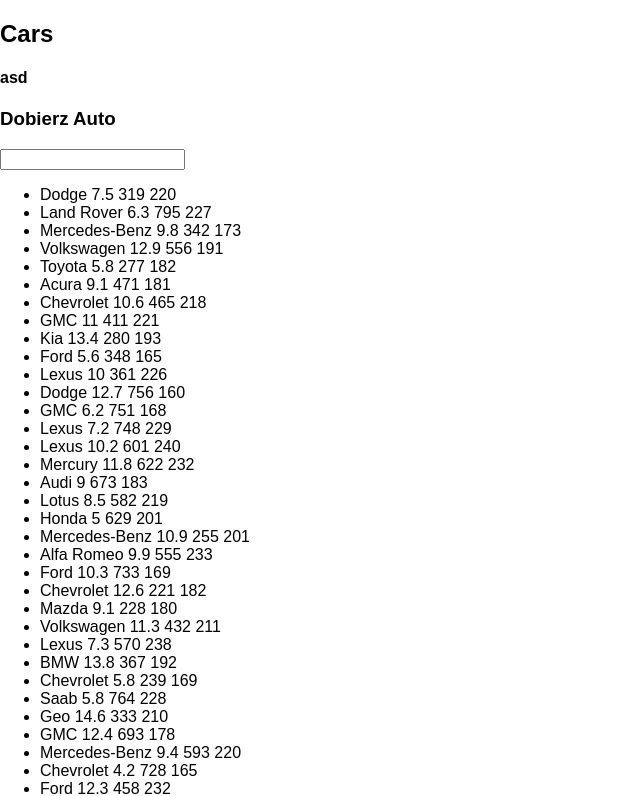
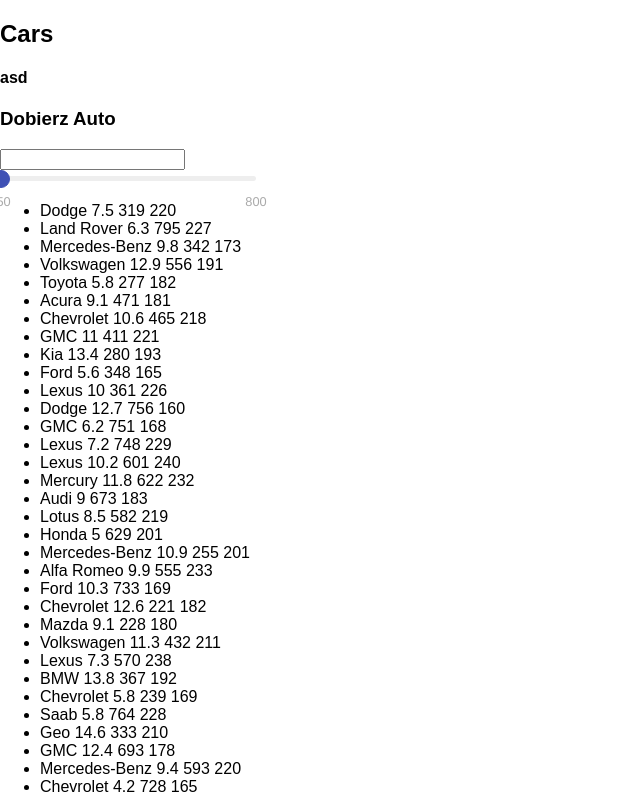
Before and after one commit to jacekkowalczyk91/caryourself-app, a React (Create React App) app in the folder caryourself-app/: page / in a window 1280 px wide. Shown: the top 796 px of the page, without its empty margins (0-640 px from the left). Built offline with nearby package versions, Linux system fonts and the light colour scheme.

Commit message:
input range added

```diff
--- a/caryourself-app/package.json
+++ b/caryourself-app/package.json
@@ -6,6 +6,7 @@
     "react": "^16.2.0",
     "react-bootstrap": "^0.32.0",
     "react-dom": "^16.2.0",
+    "react-input-range": "^1.3.0",
     "react-router-dom": "^4.2.2",
     "react-scripts": "1.1.0"
   },
--- /dev/null
+++ b/caryourself-app/src/Components/Cars/CarSearchForm.css
@@ -0,0 +1,3 @@
+.input-range {
+    width: 20%;
+}
--- a/caryourself-app/src/Components/Cars/CarSearchForm.js
+++ b/caryourself-app/src/Components/Cars/CarSearchForm.js
@@ -3,14 +3,26 @@
     InputGroup,
     FormControl
 } from 'react-bootstrap'
+import InputRange from 'react-input-range'
+import 'react-input-range/lib/css/index.css'
+import './CarSearchForm.css'
+
 
 class CarSearchForm extends React.Component {
+
+    state = {
+        valueCapacity: {
+            min: 250,
+            max: 800
+        }
+    }
 
     handleChange = event => {
         this.setState({
             inputValue: event.target.value
         })
     }
+
     render() {
         return (
             <form>
@@ -21,6 +33,12 @@
                         type='text'
                     />
                 </InputGroup>
+                <InputRange
+                    minValue={250}
+                    maxValue={800}
+                    value={this.props.valueCapacity}
+                    onChange={valueCapacity => this.setState({valueCapacity})}
+                />
             </form>
         )
     }
```
Also changed, not shown: 1 other file (tests, documents, lock files or other folders).
